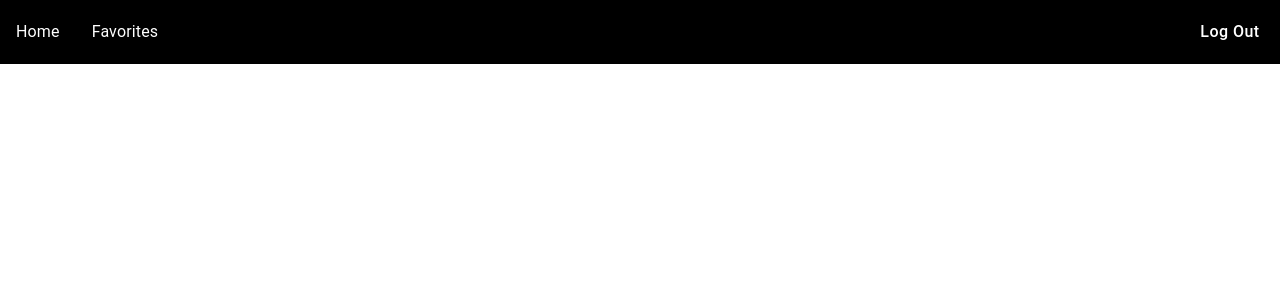
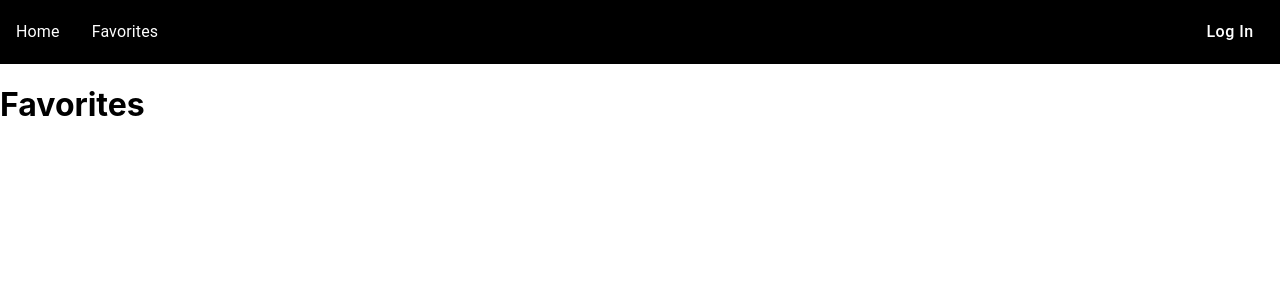
Before and after one commit to Giorgipruidze352/movie-app, a React (Create React App) app: page /favorites in a window 1280 px wide. Shown: the top 300 px of the page. Built offline with nearby package versions, Linux system fonts and the light colour scheme.

Commit message:
fixed route bug

```diff
--- a/src/components/AppRoutes.js
+++ b/src/components/AppRoutes.js
@@ -7,7 +7,7 @@ const AppRoutes = () => {
       <Routes>
         <Route index element={<Home />} />
         <Route path="home" element={<Home />} />
-        <Route path="about" element={<Favorites />} />
+        <Route path="favorites" element={<Favorites />} />
       </Routes>
   );
 };
--- a/src/components/Navigation.js
+++ b/src/components/Navigation.js
@@ -12,7 +12,7 @@ import {
 import UserContext from "../contexts/User";
 
 const Navigation = () => {
-  const pages = ["Home", "Favorites"];
+  const pages = ["home", "favorites"];
   const navigate = useNavigate();
   const { currentUser, logout } = useContext(UserContext);
   return (
@@ -29,12 +29,15 @@ const Navigation = () => {
         {pages.map((page) => (
           <ListItem disablePadding sx={{ maxWidth: "100px" }} key={page}>
             <ListItemButton onClick={() => navigate(`/${page}`)}>
-              <ListItemText primary={page} sx={{ textAlign: "center" }} />
+              <ListItemText
+                primary={page}
+                sx={{ textAlign: "center", textTransform: "capitalize" }}
+              />
             </ListItemButton>
           </ListItem>
         ))}
       </List>
-      {currentUser ? (
+      {!currentUser ? (
         <Button
           sx={{
             width: "100px",
```
